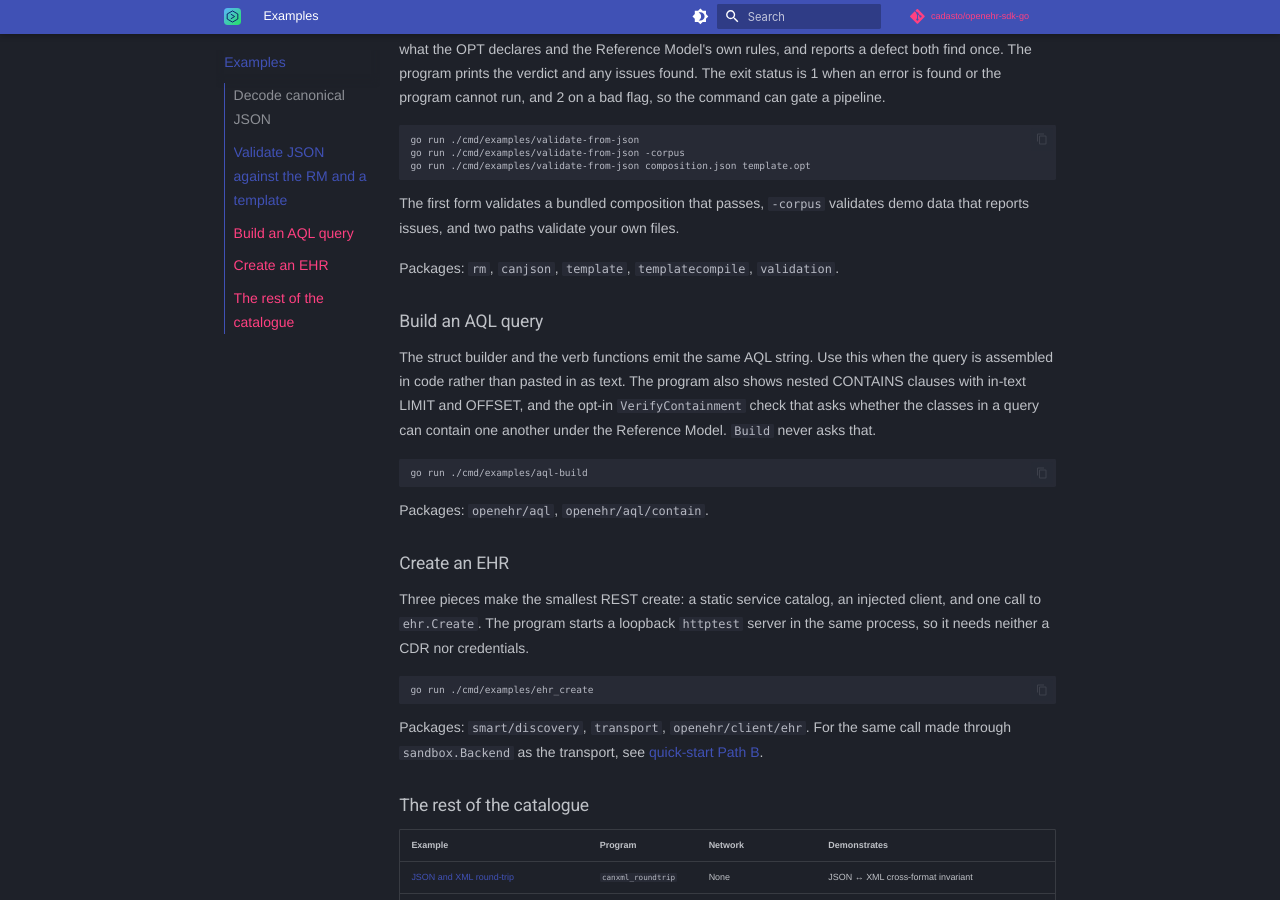
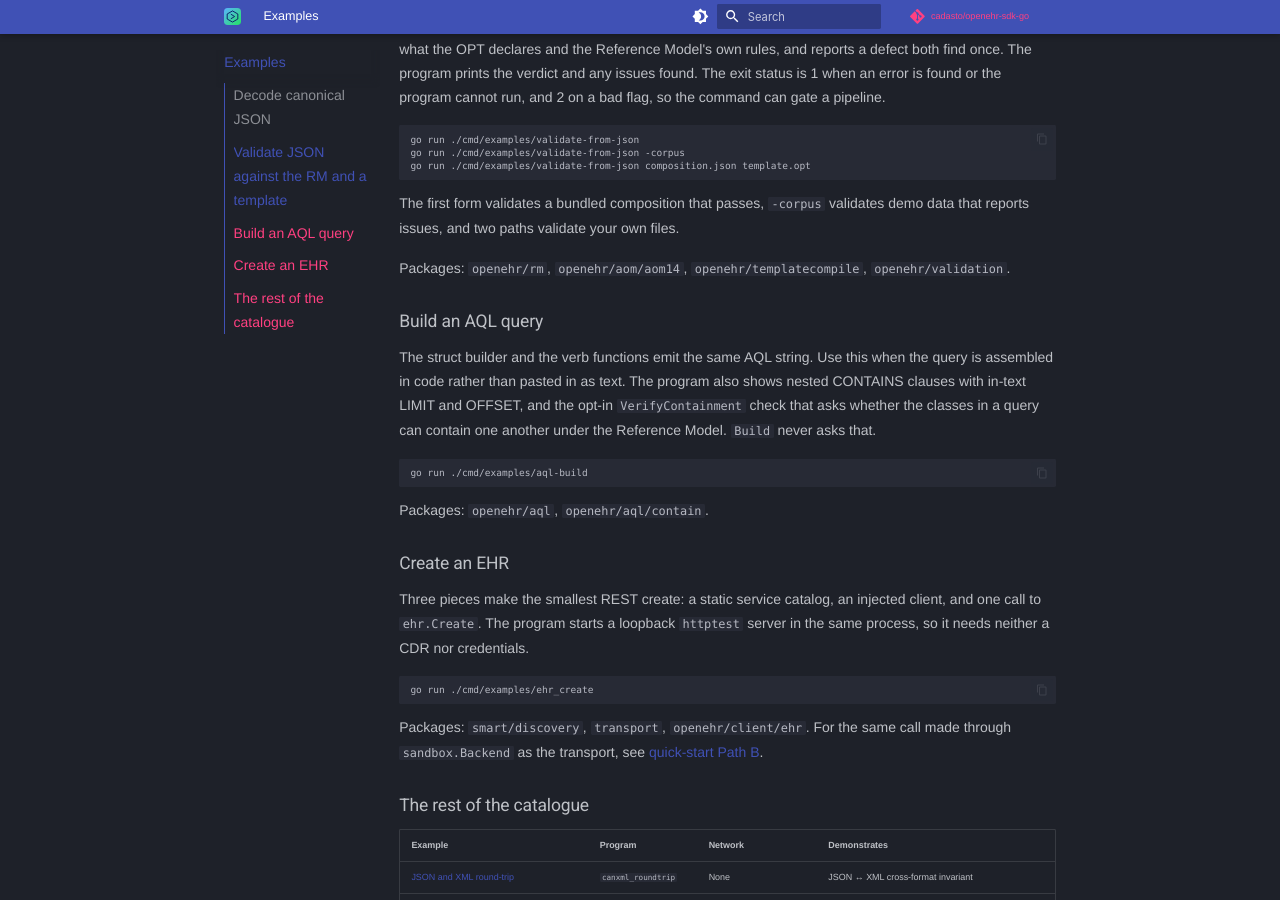
Before and after one commit to Cadasto/openehr-sdk-go, an MkDocs documentation site: the page built from pages/examples.md, in a window 1280 px wide and 900 px high, scrolled down 894 px. Built offline with MkDocs 1.6.1 and Material for MkDocs 9.7.7, drawn with Linux system fonts in a browser that asks for light colours; nearby versions of some CDN libraries; library files that are not in the unit come from our copies; plug-ins that fetch from the network failed and are left out; comment, search, counter and statistics services are not loaded.

Commit message:
docs(examples): name the APIs added since v0.48.0 in the examples catalog and fix the site's package list
The catalog's notes name WithMissingPointers, ParsedPath, MaxUploadBytes,
ErrNotModelled, the duplicate-sibling id rule and the per-type value
children, and the flat-roundtrip sample shows a real run's sizes again.
The site's validate-from-json entry lists the packages the program
imports.

Assisted-by: Claude Code (claude-opus-5-5)

```diff
--- a/pages/examples.md
+++ b/pages/examples.md
@@ -75,7 +75,8 @@ The first form validates a bundled composition that passes, `-corpus`
 validates demo data that reports issues, and two paths validate your own
 files.
 
-Packages: `rm`, `canjson`, `template`, `templatecompile`, `validation`.
+Packages: `openehr/rm`, `openehr/aom/aom14`, `openehr/templatecompile`,
+`openehr/validation`.
 
 ## Build an AQL query {#aql-build}
 
```
Also changed, not shown: docs/examples.md (+7 -7 lines).
